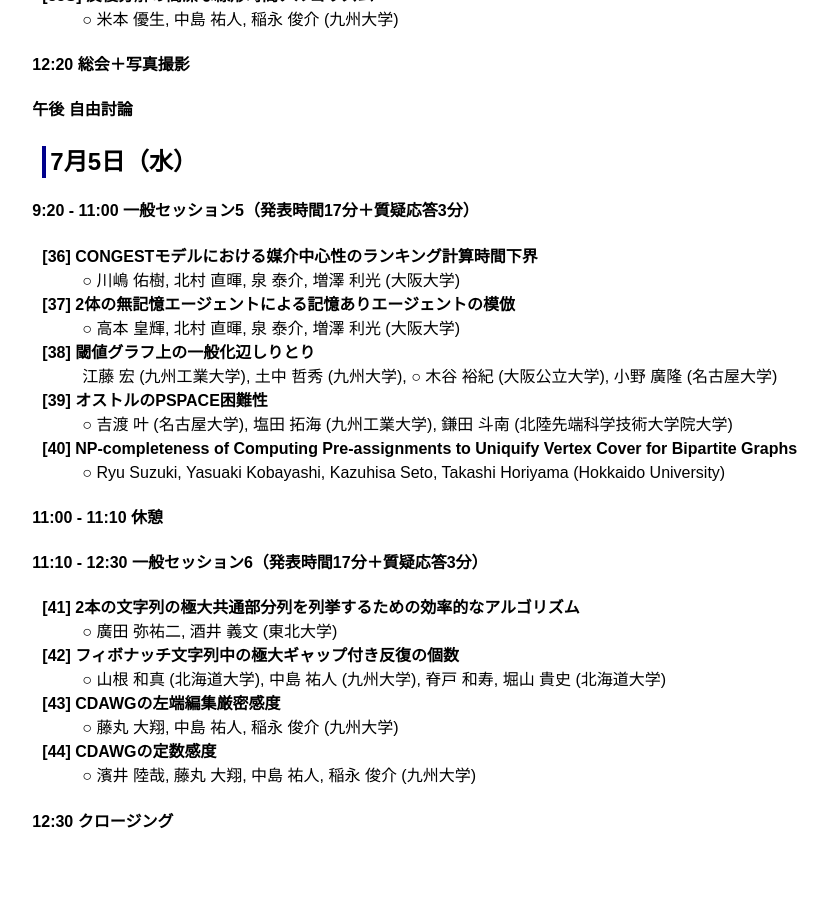
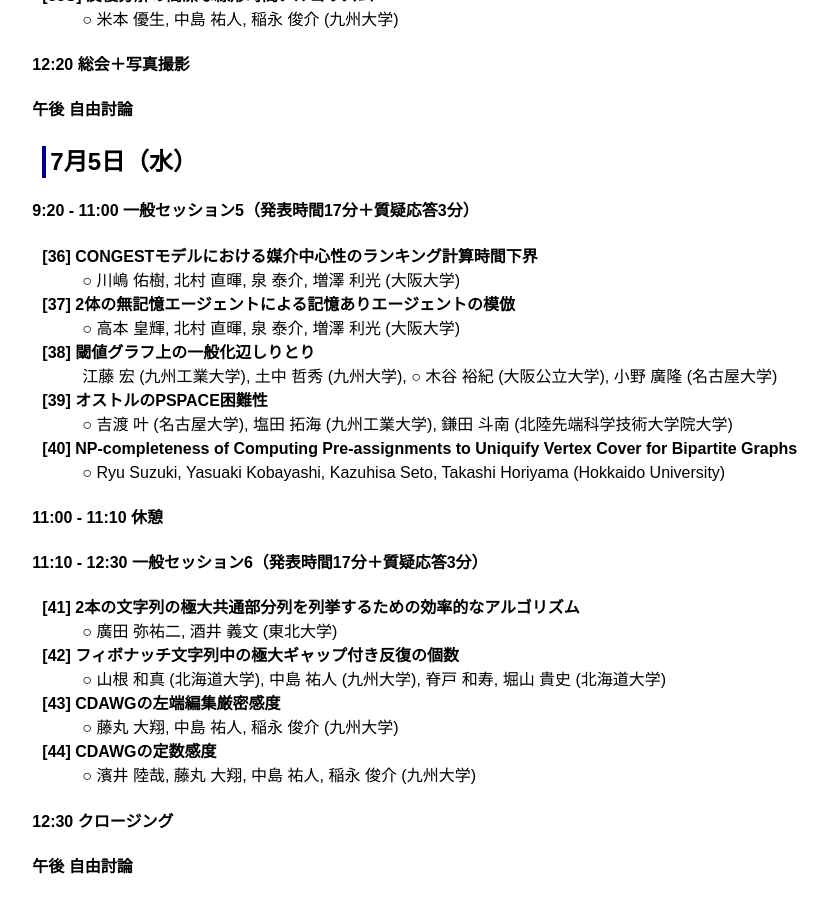
Before and after one commit to ytamura12/la-symposium_test.github.io, a Jekyll site: the page built from 2023/summer_program.md, in a window 1280 px wide and 900 px high, scrolled down 2845 px. Shown: the whole window, without its empty margins (316-1144 px from the left). Built offline with Jekyll 4.4.1, drawn with Linux system fonts in a browser that asks for light colours; before the commit the page ends 3700 px from its top, so only the background shows below that.

Commit message:
Update summer_program.md

```diff
--- a/2023/summer_program.md
+++ b/2023/summer_program.md
@@ -184,3 +184,5 @@ title: LA Symposium 2023, 夏のLAプログラム
 : ○ 濱井 陸哉, 藤丸 大翔, 中島 祐人, 稲永 俊介 (九州大学)
 
 #### 12:30 クロージング
+
+#### 午後 自由討論
```
